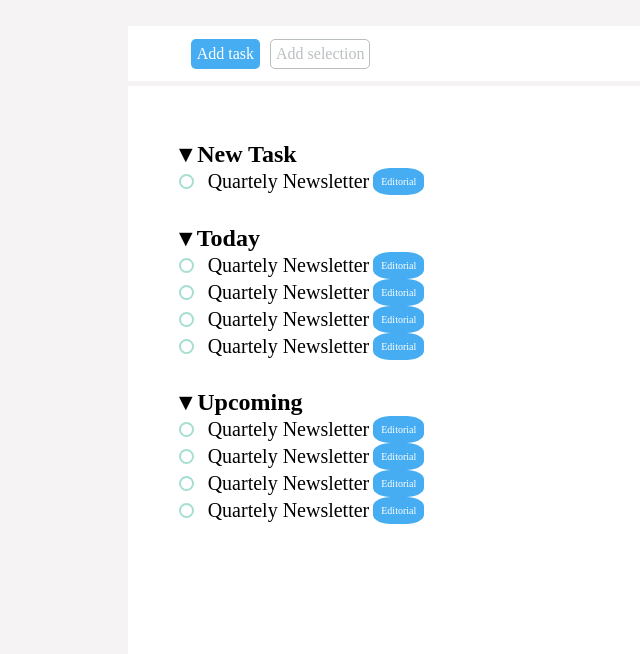
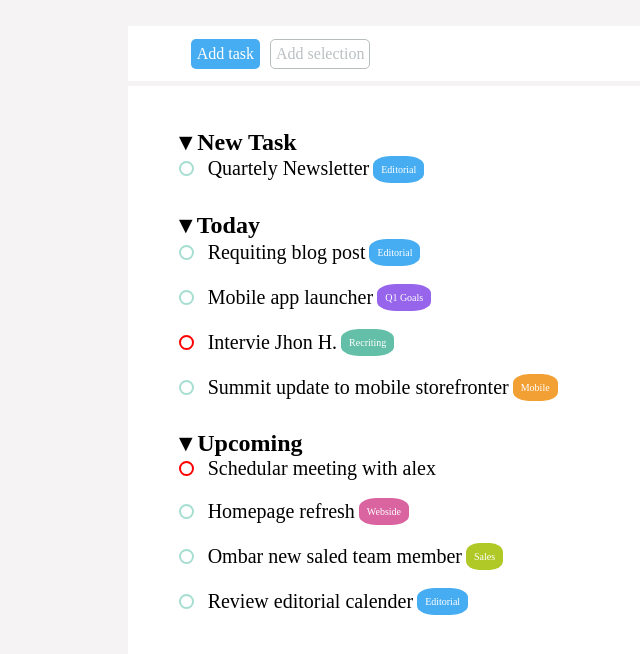
Before and after one commit to AlexLosciale/html-css-toboolist, a plain HTML site: page index.html in a window 1280 px wide. Shown: the part 82-736 px from the top of the page, without its empty margins (0-640 px from the left). Drawn offline with Linux system fonts and the light colour scheme.

Commit message:
add:color

```diff
--- a/index.html
+++ b/index.html
@@ -8,6 +8,7 @@
     </head>
 
     <body>
+
         <div class="background">
             <img class="logo" src="./img/Logo.png" alt="logo">
             <h1>Toboolist</h1>
@@ -27,30 +28,30 @@
 
             <h2>▾ Today</h2>
 
-            <div class="sfera"></div> <p>Quartely Newsletter</p>
+            <div class="sfera"></div> <p>Requiting blog post</p>
             <div class="rettangolo">Editorial</div> <br>
-
-            <div class="sfera"></div> <p>Quartely Newsletter</p>
-            <div class="rettangolo">Editorial</div> <br>
-
-            <div class="sfera"></div> <p>Quartely Newsletter</p>
-            <div class="rettangolo">Editorial</div> <br>
-
-            <div class="sfera"></div> <p>Quartely Newsletter</p>
-            <div class="rettangolo">Editorial</div>
+            <br>
+            <div class="sfera"></div> <p>Mobile app launcher</p>
+            <div class="rettangolo2">Q1 Goals</div> <br>
+            <br>
+            <div class="sfera2"></div> <p>Intervie Jhon H.</p>
+            <div class="rettangolo3">Recriting</div> <br>
+            <br>
+            <div class="sfera"></div> <p>Summit update to mobile storefronter</p>
+            <div class="rettangolo4">Mobile</div>
 
             <h2>▾ Upcoming</h2>
 
-            <div class="sfera"></div> <p>Quartely Newsletter</p>
-            <div class="rettangolo">Editorial</div> <br>
-
-            <div class="sfera"></div> <p>Quartely Newsletter</p>
-            <div class="rettangolo">Editorial</div> <br>
-
-            <div class="sfera"></div> <p>Quartely Newsletter</p>
-            <div class="rettangolo">Editorial</div> <br>
-
-            <div class="sfera"></div> <p>Quartely Newsletter</p>
+            <div class="sfera2"></div> <p>Schedular meeting with alex</p>
+            <br>
+            <br>
+            <div class="sfera"></div> <p>Homepage refresh</p>
+            <div class="rettangolo5">Webside</div> <br>
+            <br>
+            <div class="sfera"></div> <p>Ombar new saled team member</p>
+            <div class="rettangolo6">Sales</div> <br>
+            <br>
+            <div class="sfera"></div> <p>Review editorial calender</p>
             <div class="rettangolo">Editorial</div>
 
         </div>
--- a/style.css
+++ b/style.css
@@ -64,7 +64,7 @@ h1{
     height: 800px;
     margin-left: 10%;
     margin-right: 10%;
-    padding: 2% 2% 2% 4%;
+    padding: 1% 2% 2% 4%;
 }
 
 h2{
@@ -95,5 +95,59 @@ p{
     font-size: 10px;
     padding: 8px;
     border-radius: 35%;
+}
 
+.sfera2{
+    height: 15px;
+    width: 15px;
+    display: inline-block;
+    vertical-align: middle;
+    border-radius: 50%;
+    border: 2px solid red;
+    text-align: justify;
 }
+
+.rettangolo2{
+    display: inline-block;
+    background-color: #9665eb;
+    color: white;
+    font-size: 10px;
+    padding: 8px;
+    border-radius: 35%;
+}
+
+.rettangolo3{
+    display: inline-block;
+    background-color: #63bfa7;
+    color: white;
+    font-size: 10px;
+    padding: 8px;
+    border-radius: 35%;
+}
+
+.rettangolo4{
+    display: inline-block;
+    background-color: #f29f33;
+    color: white;
+    font-size: 10px;
+    padding: 8px;
+    border-radius: 35%;
+}
+
+.rettangolo5{
+    display: inline-block;
+    background-color: #d964a0;
+    color: white;
+    font-size: 10px;
+    padding: 8px;
+    border-radius: 35%;
+}
+
+.rettangolo6{
+    display: inline-block;
+    background-color: #b1c926;
+    color: white;
+    font-size: 10px;
+    padding: 8px;
+    border-radius: 35%;
+}
```
